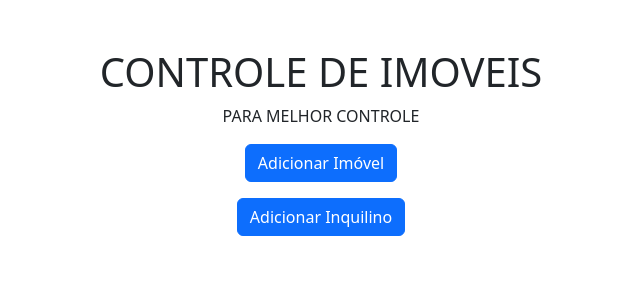
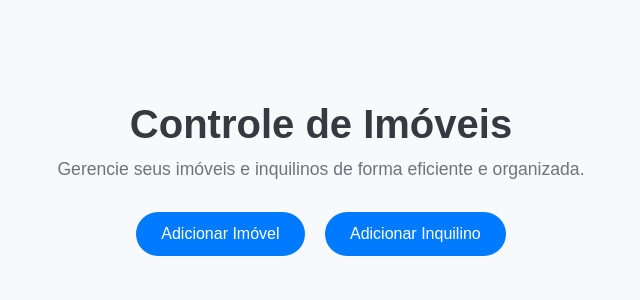
Before and after one commit to JulioLage-Alx/Site-Imobiliaria, a Flask app: page / in a window 1280 px wide. Shown: the top 300 px of the page, without its empty margins (319-959 px from the left). Run offline with Flask 3, Linux system fonts and the light colour scheme.

Commit message:
MOD : html do index inicial

```diff
--- a/templates/index.html
+++ b/templates/index.html
@@ -3,21 +3,52 @@
 <head>
     <meta charset="UTF-8">
     <meta name="viewport" content="width=device-width, initial-scale=1.0">
-    <title>Página Inicial</title>
+    <title>Controle de Imóveis</title>
     <!-- Bootstrap CSS -->
     <link href="https://cdn.jsdelivr.net/npm/bootstrap@5.3.0-alpha1/dist/css/bootstrap.min.css" rel="stylesheet">
+    <style>
+        body {
+            background-color: #f8f9fa;
+            font-family: 'Arial', sans-serif;
+        }
+        .container {
+            margin-top: 100px;
+            text-align: center;
+        }
+        h1 {
+            font-weight: bold;
+            color: #343a40;
+        }
+        p {
+            color: #6c757d;
+            font-size: 1.1rem;
+        }
+        .btn-primary {
+            background-color: #007bff;
+            border: none;
+            border-radius: 30px;
+            padding: 10px 25px;
+            font-size: 1rem;
+            transition: background-color 0.3s ease, transform 0.2s ease;
+        }
+        .btn-primary:hover {
+            background-color: #0056b3;
+            transform: scale(1.05);
+        }
+        .btn-container {
+            margin-top: 30px;
+        }
+    </style>
 </head>
 <body>
-    <div class="container mt-5">
-        <h1 class="text-center">CONTROLE DE IMOVEIS</h1>
-        <p class="text-center">PARA MELHOR CONTROLE</p>
-        <div class="text-center">
+    <div class="container">
+        <h1>Controle de Imóveis</h1>
+        <p>Gerencie seus imóveis e inquilinos de forma eficiente e organizada.</p>
+        <div class="btn-container">
             <!-- Link para a rota /add_imovel -->
-            <a href="/add_imovel" class="btn btn-primary">Adicionar Imóvel</a>
-        </div>
-        <div class="text-center mt-3">
+            <a href="/add_imovel" class="btn btn-primary mx-2">Adicionar Imóvel</a>
             <!-- Link para a rota /add_inquilino -->
-            <a href="/add_inquilino" class="btn btn-primary">Adicionar Inquilino</a>
+            <a href="/add_inquilino" class="btn btn-primary mx-2">Adicionar Inquilino</a>
         </div>
     </div>
     <!-- Bootstrap JS -->
```
